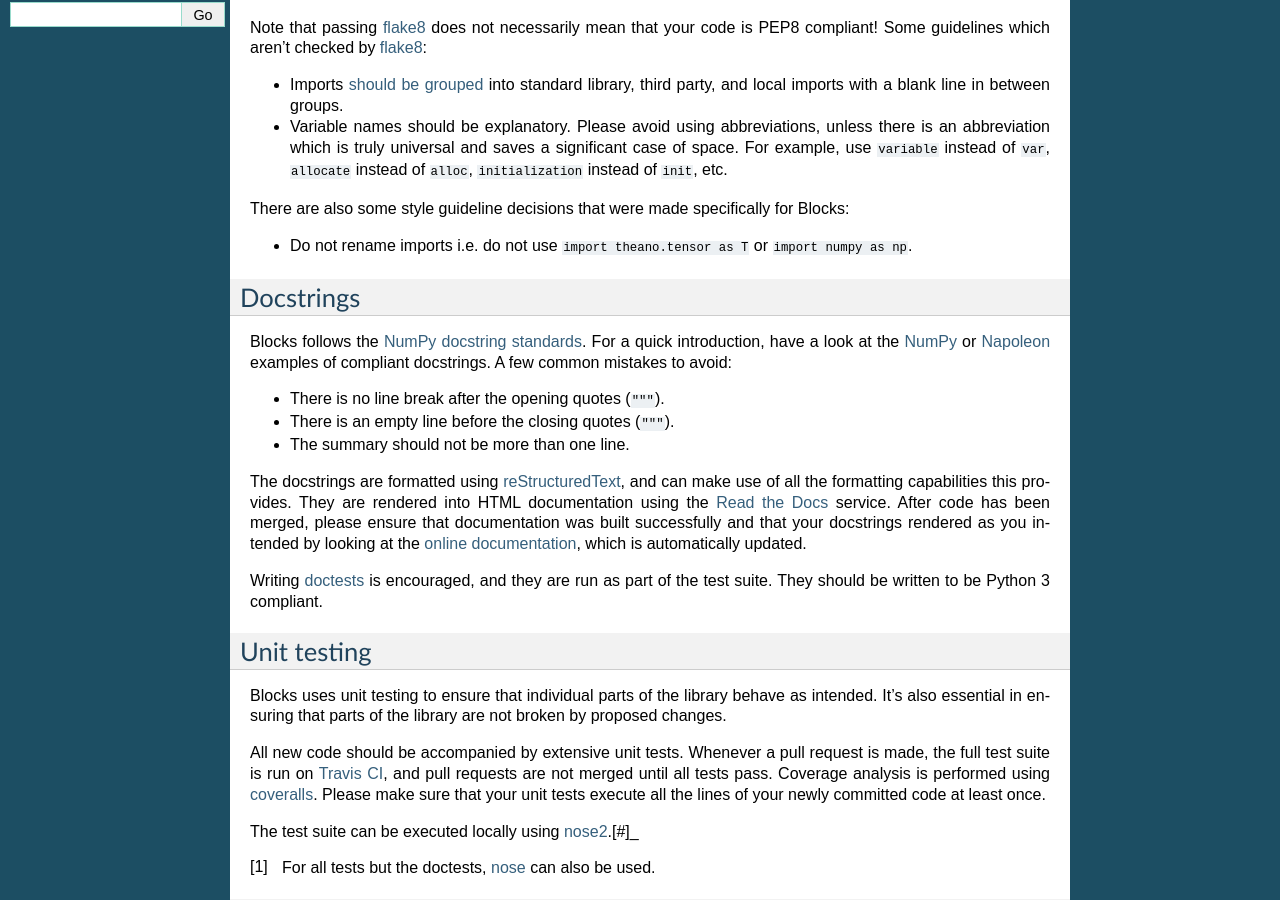
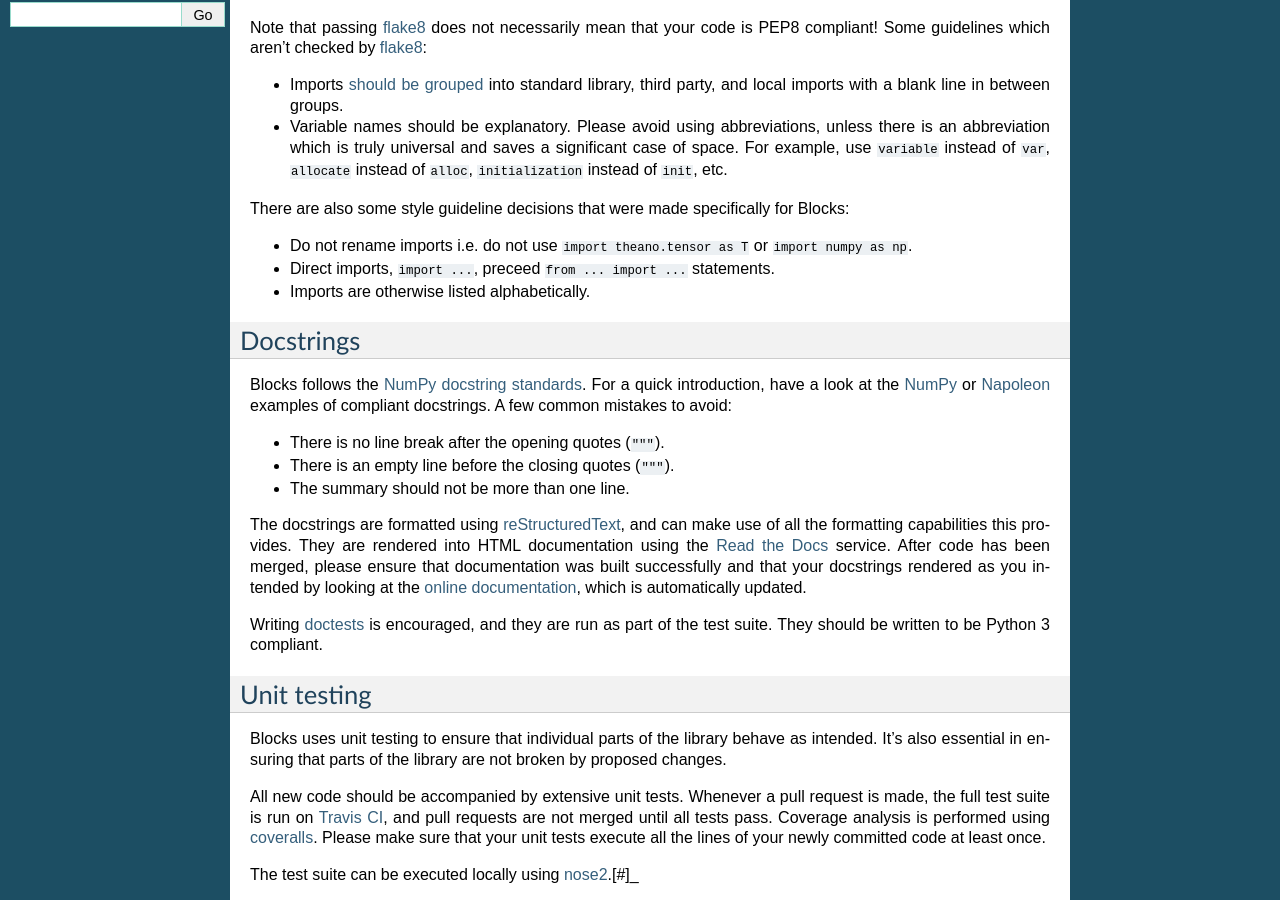
Before and after one commit to mila-iqia/blocks, a Sphinx documentation site: the page built from docs/developer_guidelines.rst, in a window 1280 px wide and 900 px high, scrolled down 309 px. Built offline with Sphinx 7.4.7, drawn with Linux system fonts in a browser that asks for light colours.

Commit message:
Import listing

```diff
--- a/docs/developer_guidelines.rst
+++ b/docs/developer_guidelines.rst
@@ -31,6 +31,8 @@ Blocks:
 
 * Do not rename imports i.e. do not use ``import theano.tensor as T`` or
   ``import numpy as np``.
+* Direct imports, ``import ...``, preceed ``from ... import ...`` statements.
+* Imports are otherwise listed alphabetically.
 
 .. _PEP8 style guide: https://www.python.org/dev/peps/pep-0008/
 .. _Travis CI buildbot: https://travis-ci.org/bartvm/blocks
```
